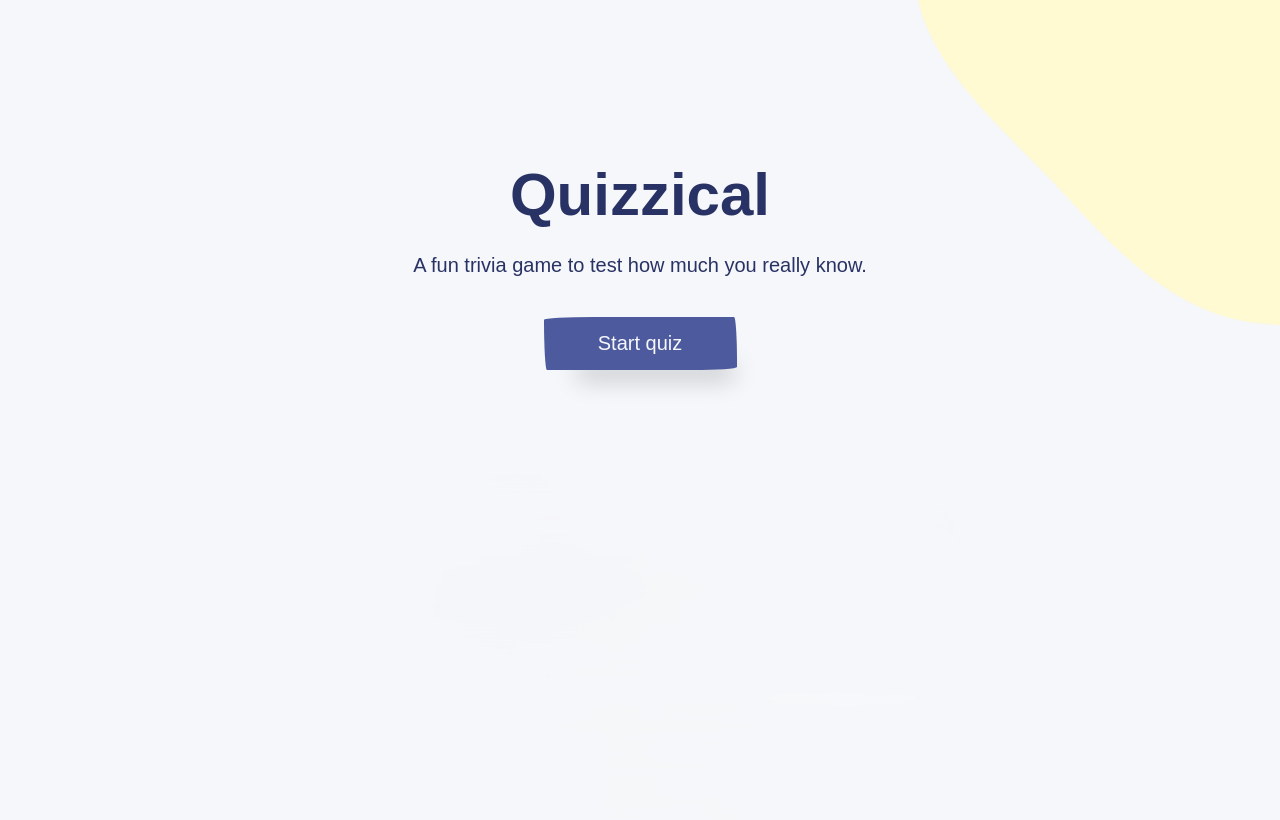
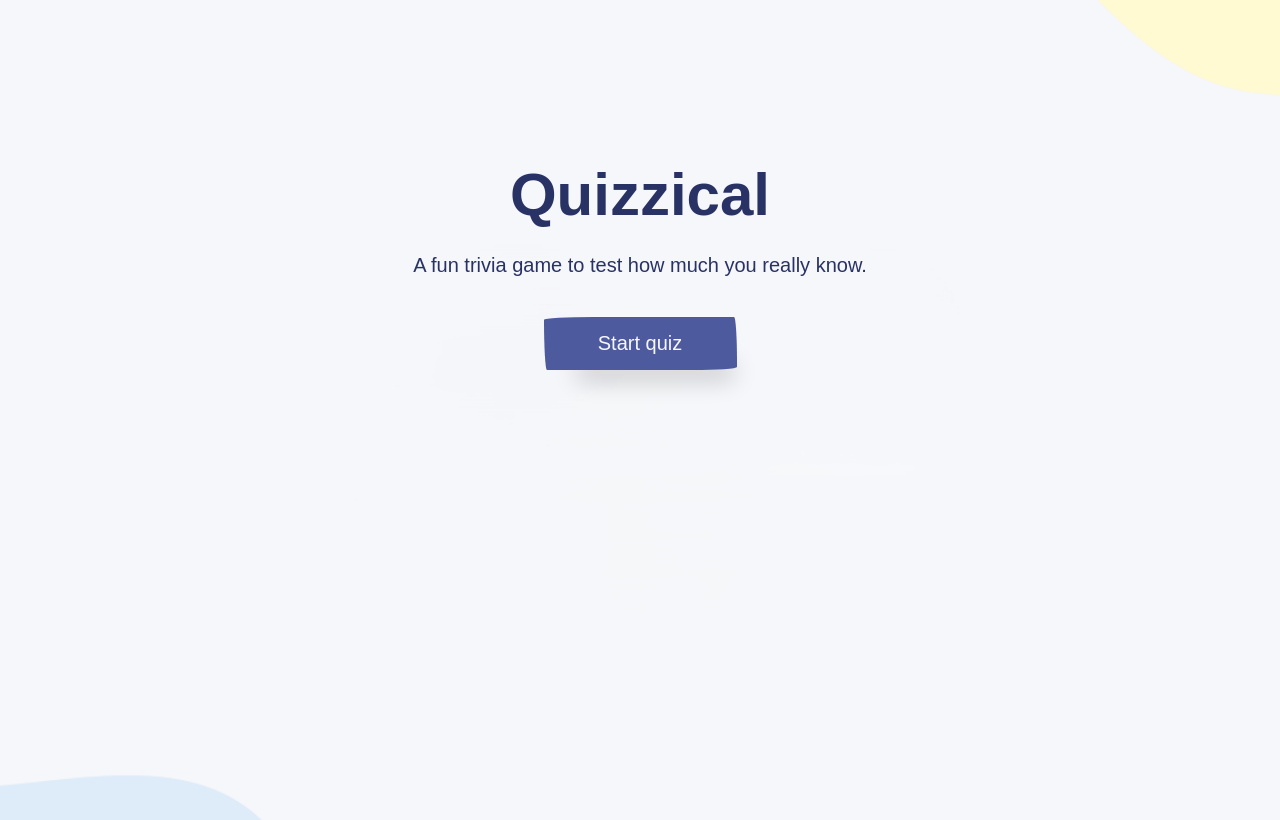
Before and after one commit to aliyasyeddd/Quizzical, a React (Vite) app: page / in a window 1280 px wide. Built offline with nearby package versions, Linux system fonts and the light colour scheme; no server answers; a web font is replaced by a local one.

Commit message:
Update index.css

```diff
--- a/src/index.css
+++ b/src/index.css
@@ -7,7 +7,8 @@ body {
   min-height: 100vh;
   background-image: url('/src/assets/background.png');
   background-repeat: no-repeat;
-  background-size: 100vw;
+  background-position: center;
+  background-size: cover;
 }
 
 
```
